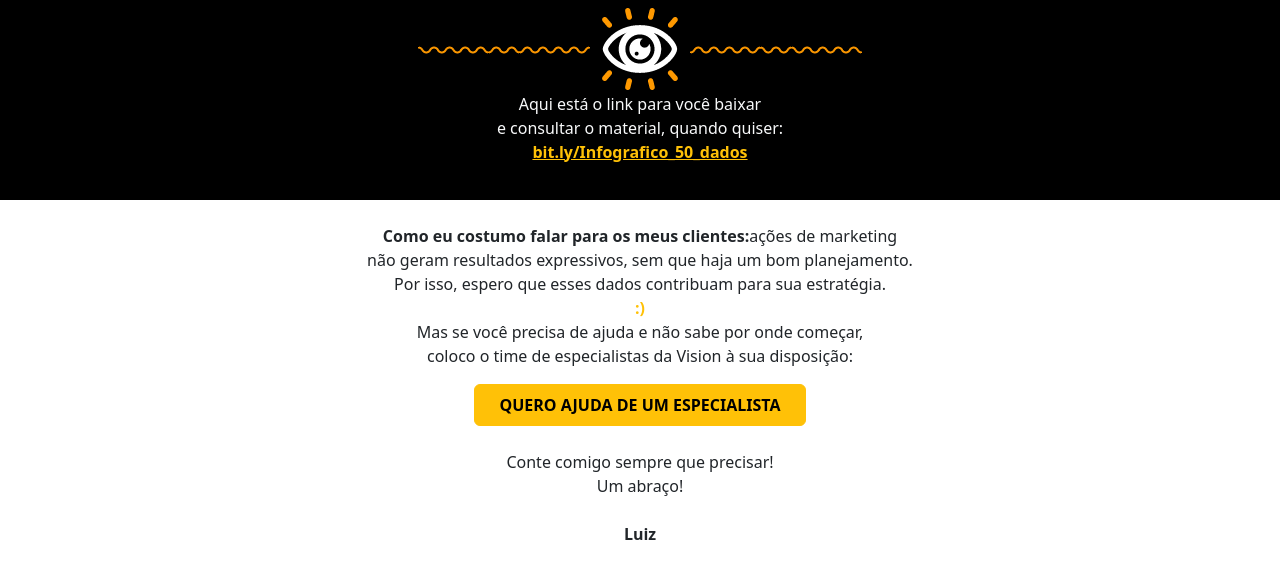
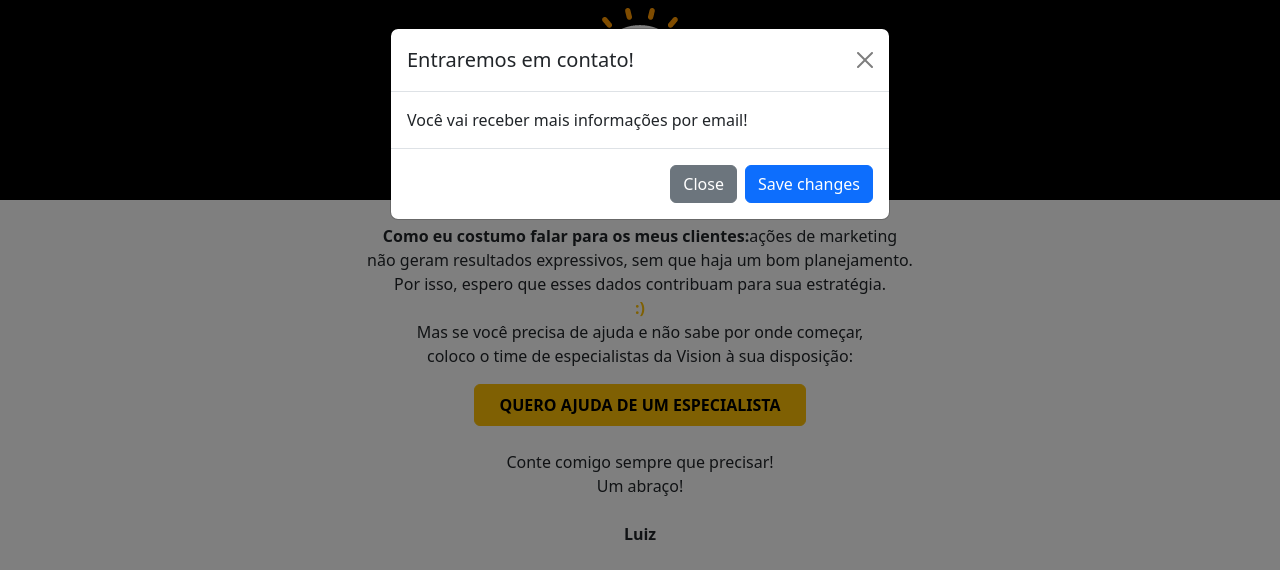
Before and after one commit to Leonardoozx/vision-emkt, a plain HTML site: page index.html in a window 1280 px wide. Both pictures are taken after a click on the button "QUERO AJUDA DE UM ESPECIALISTA". Shown: the part 1182-1752 px from the top of the page. Drawn offline with nearby package versions, Linux system fonts and the light colour scheme.

Commit message:
feat: adds "QUERO AJUDA DE UM ESPECIALISTA" button modal trigger

```diff
--- a/index.html
+++ b/index.html
@@ -68,7 +68,30 @@
     <span class="text-warning"><b>:)</b></span>
     <span>Mas se você precisa de ajuda e não sabe por onde começar,</span>
     <span>coloco o time de especialistas da Vision à sua disposição:</span>
-    <button class="btn btn-warning mt-3 mb-4 py-2 px-4" type="button"><b>QUERO AJUDA DE UM ESPECIALISTA</b></button>
+
+    <button type="button" class="btn btn-warning mt-3 mb-4 py-2 px-4" data-bs-toggle="modal"
+      data-bs-target="#exampleModal">
+      <b>QUERO AJUDA DE UM ESPECIALISTA</b>
+    </button>
+
+    <div class="modal fade" id="exampleModal" tabindex="-1" aria-labelledby="exampleModalLabel" aria-hidden="true">
+      <div class="modal-dialog">
+        <div class="modal-content">
+          <div class="modal-header">
+            <h1 class="modal-title fs-5" id="exampleModalLabel">Entraremos em contato!</h1>
+            <button type="button" class="btn-close" data-bs-dismiss="modal" aria-label="Close"></button>
+          </div>
+          <div class="modal-body">
+            Você vai receber mais informações por email!
+          </div>
+          <div class="modal-footer">
+            <button type="button" class="btn btn-secondary" data-bs-dismiss="modal">Close</button>
+            <button type="button" class="btn btn-primary">Save changes</button>
+          </div>
+        </div>
+      </div>
+    </div>
+
     <span>Conte comigo sempre que precisar!</span>
     <span>Um abraço!</span>
     <br>
@@ -95,4 +118,6 @@
   </footer>
 
 </body>
+<script src="https://cdn.jsdelivr.net/npm/bootstrap@5.3.3/dist/js/bootstrap.bundle.min.js"
+  integrity="sha384-YvpcrYf0tY3lHB60NNkmXc5s9fDVZLESaAA55NDzOxhy9GkcIdslK1eN7N6jIeHz" crossorigin="anonymous"></script>
 </html>
```
